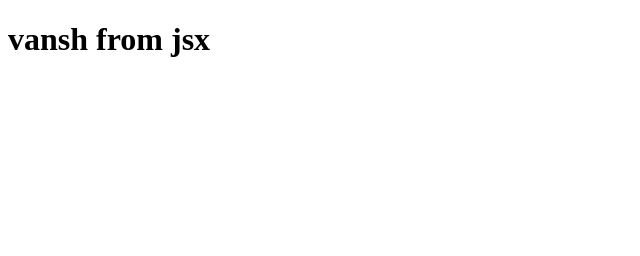
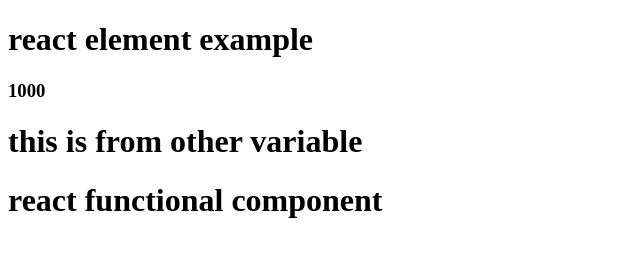
Before and after one commit to Vanshgargji/react, a React app: page / in a window 1280 px wide. Shown: the whole page, without its empty margins (0-640 px from the left). Built offline with nearby package versions, Linux system fonts and the light colour scheme.

Commit message:
React Basics complete

```diff
--- /dev/null
+++ b/app3.js
@@ -0,0 +1,32 @@
+import React from "react";
+import { createRoot } from "react-dom/client"; // ✅ new API
+
+// React Element using jsx
+const h = (
+<h1>react element example</h1>
+);
+
+// can also do this using simple function javascript technique
+const Title = () => (
+  <h1>
+    this is from other variable
+  </h1>
+);
+
+const number = 1000
+
+// React functional component
+const HeadingElement = () => (
+  <div className="container">
+  {h}
+  <h3>{number}</h3>
+  <Title/>
+  <h1>react functional component </h1>
+  </div>
+)
+// const HeadingElement = () => {
+//   return <h1>react functional component</h1>
+// }
+
+const root = createRoot(document.getElementById("root"));
+root.render(<HeadingElement/>);
--- a/index.html
+++ b/index.html
@@ -12,7 +12,7 @@
   </div>
 
 
- <script type="module" src="app2.js"></script>
+ <script type="module" src="app3.js"></script>
 
 
 </body>
```
